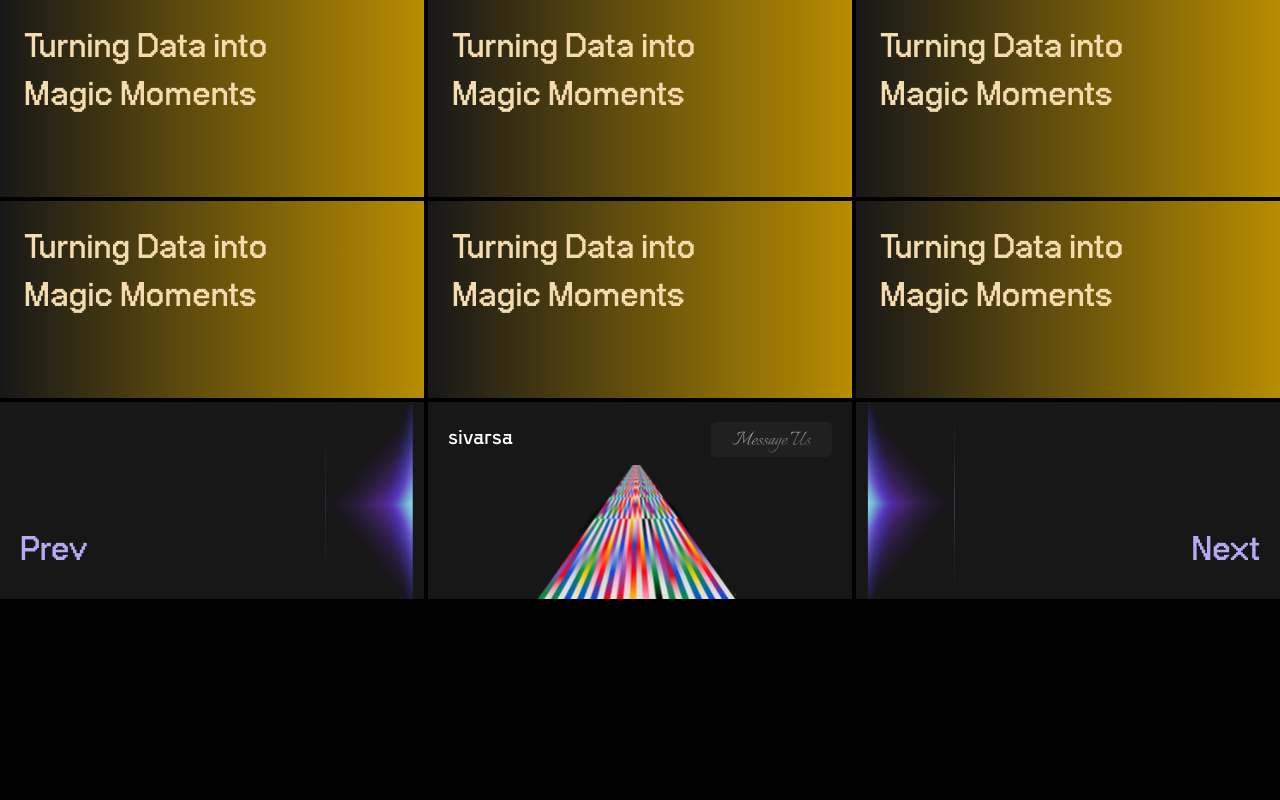
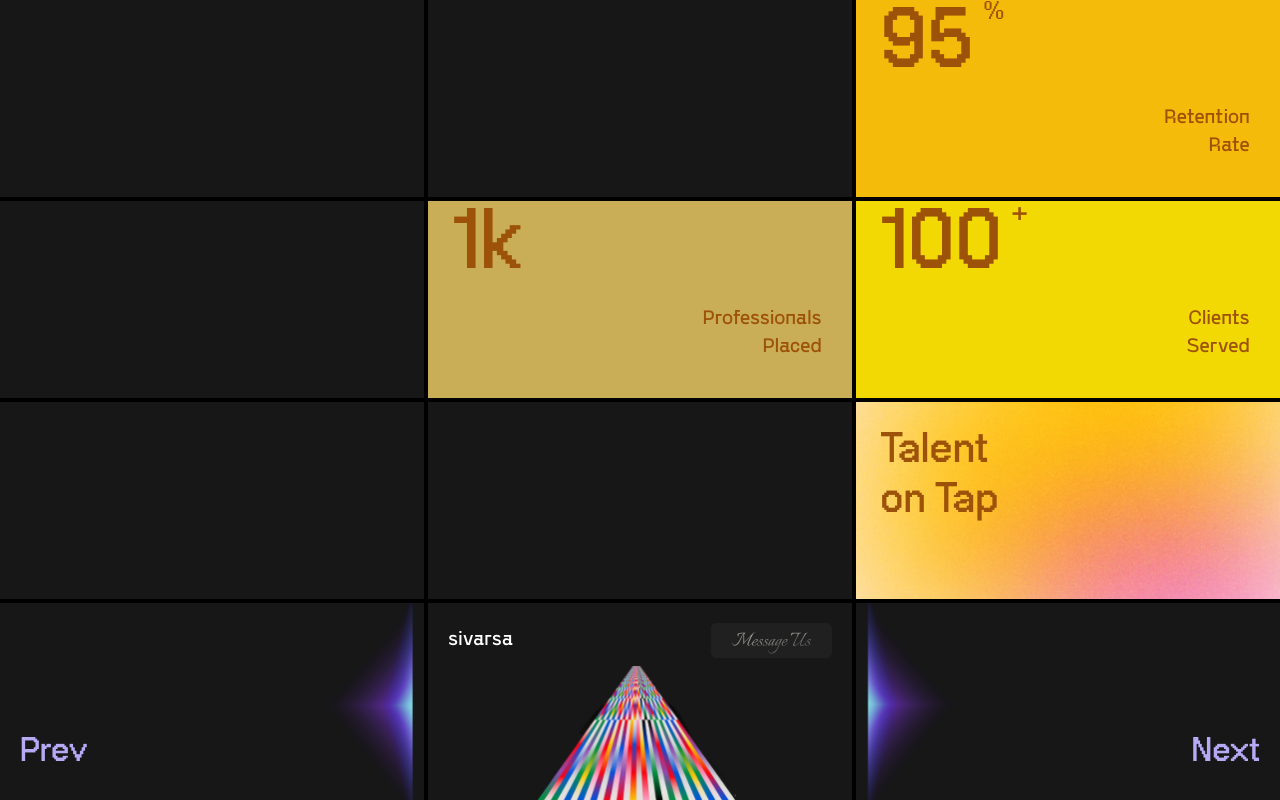
Before and after one commit to naveenfutureprofilez/sivarsa, a React (Create React App) app: page /services/staffing/2 in a window 1280 px wide. Built offline with nearby package versions, Linux system fonts and the light colour scheme; a web font is replaced by a local one.

Commit message:
stafftwo design

```diff
--- a/src/flip/staffing/Staffing2.js
+++ b/src/flip/staffing/Staffing2.js
@@ -1,12 +1,12 @@
 import React, { useContext, useEffect, useState } from "react";
-import { PreBg, nextBg, sivarsaLogo, messageUs } from "../../Icons";
+import {  PreBg,nextBg,sivarsaLogo,messageUs } from "../../Icons";
 import ReactCardFlip from '../../Flip';
 import { Link, useNavigate } from 'react-router-dom';
 import { PAGE_ONE_BOX2, PAGE_ONE_BOX4, PAGE_ONE_BOX7, PAGE_ONE_BOX9 } from "../../home/Landing";
-import { TURNING, STAFFINGVIDEO_ONE, TALENT_TAP } from "../../home/staffing/StaffOne";
+import { TURNING, CLIENT_SERVED, PROFESSIONAL, TALENT_TAP  } from "../../home/staffing/StaffTwo";
 import Blank from "../../contents/Blank";
 import { MyContext } from "../../context/Mycontext";
-export default function Staffing2() {
+export default function Staffing1(){
 
   const { direction, setDirection, shouldRatate, setShouldRatate } = useContext(MyContext);
   const [flipDirection, setFlipDirection] = useState(direction);
@@ -15,29 +15,58 @@ export default function Staffing2() {
      useEffect(() => {
       setRotate(true);
       setShouldRatate(true);
-    }, []);
+     },[]);
 
      const navigate = useNavigate();
      const handleNext = () => {
         setDirection('vertical');
-        // setRotate(prevRotate => !prevRotate);
-        // navigate("/services/staffing");
+        setRotate(prevRotate => !prevRotate);
+        navigate("/services/staffing/2");
       };
 
       const handlePrev = () => {
         setDirection('vertical');
         setRotate(prevRotate => !prevRotate);
-        navigate("/services/staffing");
+        navigate("/");
       };
 
     return <>
+      {shouldRatate ?
         <div className="grid w-full overflow-hidden h-screen gap-1 grid-cols-3 grid-rows-custome bg-black">
+          {/* ROW 1 */}
+          <Blank />
+          <Blank />
+          <ReactCardFlip isFlipped={rotate} flipSpeedBackToFront="2" flipSpeedFrontToBack="2" flipDirection={flipDirection}>
+              <Blank />
               <TURNING />
-                <TURNING />
-                <TURNING />
-                <TURNING />
-                <TURNING />
-                <TURNING />
+          </ReactCardFlip>
+
+
+
+
+
+          {/* ROW 2 */}
+          <Blank />
+          <ReactCardFlip isFlipped={rotate} flipSpeedBackToFront="2" flipSpeedFrontToBack="2" flipDirection={flipDirection}>
+              <PAGE_ONE_BOX4 />
+              <PROFESSIONAL />
+          </ReactCardFlip>
+          <ReactCardFlip isFlipped={rotate} flipSpeedBackToFront="2" flipSpeedFrontToBack="2" flipDirection={flipDirection}>
+              <PAGE_ONE_BOX4 />
+              <CLIENT_SERVED />
+          </ReactCardFlip>
+
+          {/* ROW 3 */}
+          <ReactCardFlip isFlipped={rotate} flipSpeedBackToFront="2" flipSpeedFrontToBack="2" flipDirection={flipDirection}>
+              <PAGE_ONE_BOX7/>
+              <Blank />
+          </ReactCardFlip>
+          <Blank />
+          <ReactCardFlip isFlipped={rotate} flipSpeedBackToFront="2" flipSpeedFrontToBack="2" flipDirection={flipDirection}>
+              <PAGE_ONE_BOX9 />
+              <TALENT_TAP />
+          </ReactCardFlip>
+
 
           {/* BOTTOM */}
           <div onClick={handlePrev} className="relative thumbnailBox h-full bg-[#171717] p-2 sm:p-3 md:p-4 lg:p-6 ">
@@ -50,9 +79,9 @@ export default function Staffing2() {
           </div>
           <div className="thumbnailBox h-full bg-[#171717] p-2 sm:p-3 md:p-4 lg:p-6 relative">
             <div className="absolute top-5 left-5 right-0 font-GoshaSans text-xl text-[#fff]">sivarsa</div>
-                    <div className="messageusbtn absolute top-16  md:top-4  lg:top-2 xl:top-5 right-2 sm:right-3 md:right-4 lg:right-5" dangerouslySetInnerHTML={{ __html: messageUs }}>
+            <div className="messageusbtn absolute top-16  md:top-4  lg:top-2 xl:top-5 right-2 sm:right-3 md:right-4 lg:right-5"  dangerouslySetInnerHTML={{ __html: messageUs }}>
             </div>
-                    <div className="flex absolute bottom-0 left-0 right-0 m-auto justify-center sivrsalogo" dangerouslySetInnerHTML={{ __html: sivarsaLogo }}></div>
+            <div className="flex absolute bottom-0 left-0 right-0 m-auto justify-center sivrsalogo"  dangerouslySetInnerHTML={{ __html: sivarsaLogo }}></div>
           </div>
           <div onClick={handleNext} className="relative thumbnailBox h-full bg-[#171717] p-2 sm:p-3 md:p-4 lg:p-6 ">
             <div className="absolute bottom-6 right-5 text-[#B5AAF3] font-neuebit font-neuebit text-xl md:text-3xl lg:text-4xl xl:text-5xl z-10">
@@ -62,6 +91,21 @@ export default function Staffing2() {
           </div>
 
         </div>
-
+       :
+         <div className="grid w-full overflow-hidden h-screen gap-1 grid-cols-3 grid-rows-custome bg-black">
+           <Blank />
+           <Blank />
+           <Blank />
+           <Blank />
+           <Blank />
+           <Blank />
+           <Blank />
+           <Blank />
+           <Blank />
+           <Blank />
+           <Blank />
+           <Blank />
+         </div>
+       }
       </>
 }
--- a/src/home/staffing/StaffTwo.js
+++ b/src/home/staffing/StaffTwo.js
@@ -0,0 +1,69 @@
+import React, { useEffect, useState } from "react";
+import {  arrowblackUP } from "../../Icons";
+import tanentbg from "../../images/tanentbg.png";
+
+export function TURNING(){
+  return <>
+    <div className={`thumbnailBox h-full relative  bg-[#F5BB0B;] `}>
+        <div className="wall text-white left p-2 sm:p-3 md:p-4 lg:p-6 ">
+        <h2 className="relative font-neuebit text-[#9D5209] text-[54px] md:text-[100px] lg:text-[100px] xl:text-[120px] leading-[66px] xl:leading-10  mb-1">95 <sup className="-top-4  md:-top-9  lg:-top-12 -left-1 md:-left-2 text-2xl  md:text-3xl lg:text-4xl">%</sup></h2>
+        <div className="md:absolute md:right-[30px] text-[#9D5209] text-lg lg:text-xl font-GoshaSans md:bottom-[20px]  xl:bottom-[40px] md:text-right">Retention <br className="hidden md:block"></br> Rate</div>
+    </div>
+    </div>
+  </>
+}
+
+export function PROFESSIONAL(){
+  return <>
+  <style>{`
+    .turn {background: linear-gradient(90deg, rgba(23, 23, 23, 1) 0%, rgba(184, 141, 1, 1) 100%);}
+    .turn2 {background: linear-gradient(90deg, rgba(184, 141, 1, 1) 0%, rgba(23, 23, 23, 1) 100%);}
+  `}</style>
+    <div className={`thumbnailBox h-full relative bg-[#CAAE57]`}>
+        <div className="wall text-white left p-2 sm:p-3 md:p-4 lg:p-6 ">
+            <h2 className="relative font-neuebit text-[#9D5209] text-[54px] md:text-[100px] lg:text-[100px] xl:text-[120px] leading-[66px] xl:leading-10  mb-1">1k</h2>
+            <div className="md:absolute md:right-[30px] text-[#9D5209] text-lg lg:text-xl font-GoshaSans md:bottom-[20px]  xl:bottom-[40px] md:text-right">Professionals <br className="hidden md:block"></br>
+            Placed</div>
+        </div>
+    </div>
+  </>
+}
+
+export function CLIENT_SERVED(){
+  return <>
+
+    <div className={`thumbnailBox h-full  relative bg-[#F2D904]`}>
+        <div className="wall text-white left p-2 sm:p-3 md:p-4 lg:p-6 ">
+          <h2 className="relative font-neuebit text-[#9D5209] text-[54px] md:text-[100px] lg:text-[100px] xl:text-[120px] leading-[66px] xl:leading-10  mb-1">100 <sup className="-top-4  md:-top-9  lg:-top-12 -left-1 md:-left-2 text-2xl  md:text-3xl lg:text-4xl ">+</sup></h2>
+                <div className="md:absolute md:right-[30px] text-[#9D5209] text-lg lg:text-xl font-GoshaSans md:bottom-[20px]  xl:bottom-[40px] md:text-right">Clients
+                 <br className="hidden md:block"></br> Served</div>
+          </div>
+    </div>
+  </>
+}
+
+export function TALENT_TAP(){
+  return <>
+  <style>{`
+    .bg-tanent {  }
+  `}</style>
+    <div style={{backgroundImage:`url(${tanentbg})`}} className={`thumbnailBox h-full bg-tanent  p-2 sm:p-3 md:p-4 lg:p-6 relative bg-repeat bg-cover `}>
+        <h2 className="font-neuebit  text-4xl md:text-4xl lg:text-6xl xl:text-6xl leading-[40px]  xl:leading-[50px] text-[#9D5209]  mb-5">Talent<br></br>
+        on Tap</h2>
+    </div>
+  </>
+}
+
+
+// screen Skills
+
+export function SKILL(){
+  return <>
+  <style>{`
+    .bg-tanent {  }
+  `}</style>
+    <div style={{backgroundImage:`url(${tanentbg})`}} className={`thumbnailBox h-full bg-tanent  p-2 sm:p-3 md:p-4 lg:p-6 relative bg-repeat bg-cover `}>
+        <h2 className="font-neuebit  text-4xl md:text-4xl lg:text-6xl xl:text-6xl leading-[40px]  xl:leading-[50px] text-[#9D5209]  mb-5">Skills</h2>
+    </div>
+  </>
+}
```
Also changed, not shown: src/App.css (line endings or trailing spaces), src/home/staffing/StaffOne.js (line endings or trailing spaces), src/images/tanentbg.png (added). Lines whose indentation alone changed are shown as unchanged.
